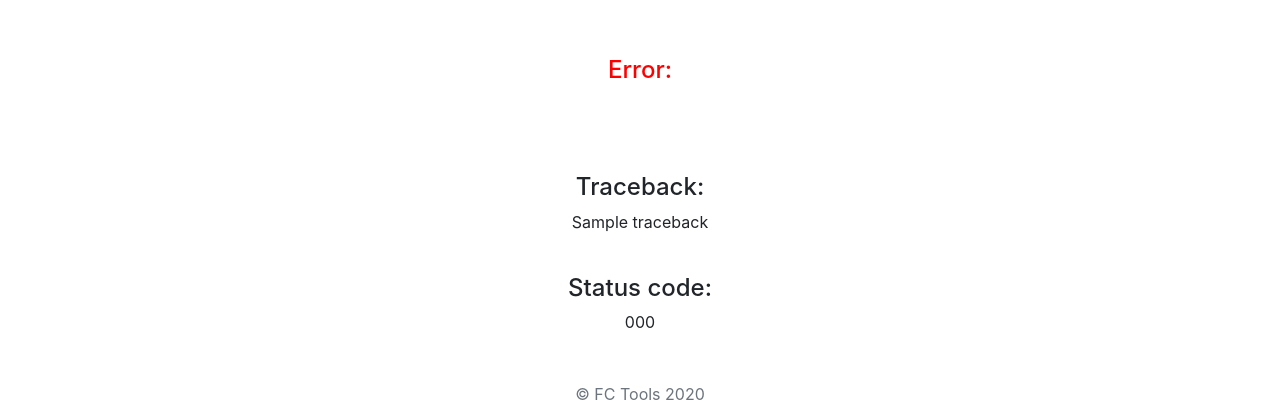
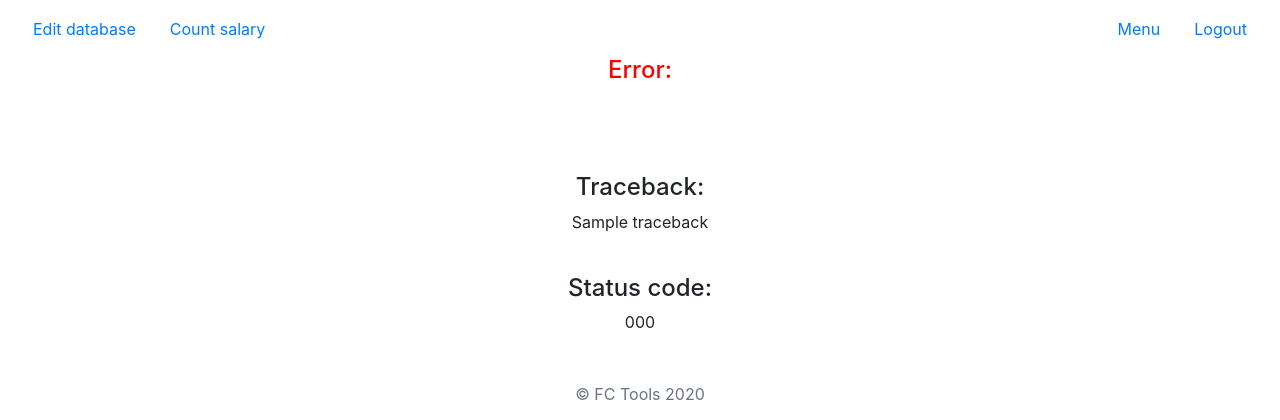
Before and after one commit to FCTools/FCTools_payroll, a Django app: template website/templates/error.html in a window 1280 px wide. Shown: the top 420 px of the page. Run offline with Django 3.2, Linux system fonts and the light colour scheme; the template is opened without the code that fills it: most values are stand-ins (such as "Sample title", 1, 10 or a date in 2020); some libraries are stand-ins or nearby versions.

Commit message:
Add links to menu, logout and other pages to templates.

```diff
--- a/website/templates/error.html
+++ b/website/templates/error.html
@@ -15,6 +15,20 @@
 {% block body_class %}text-center{% endblock %}
 
 {% block content %}
+ <nav class="navbar navbar-expand-sm navbar-dark fixed-top bg-transparent">
+        <div class="collapse navbar-collapse" id="navbarsExampleDefault">
+            <ul class="nav mr-auto">
+                <a class="nav-link btn" href="{% url 'update_db' %}" role="button">Edit database</a>
+                <a class="nav-link btn" href="{% url 'count' %}" role="button">Count salary</a>
+            </ul>
+            <ul class="nav justify-content-end">
+                <a class="nav-link btn" href="{% url 'base_menu' %}" role="button">Menu</a>
+                <a class="nav-link btn" href="{% url 'logout' %}" role="button">Logout</a>
+            </ul>
+
+        </div>
+    </nav>
+
 <div class="container">
     <h4 class="text_red">Error:</h4> <p class="text_red">{{ error_message }}</p>
     <br>
```
Also changed, not shown: website/templates/fctools_salary/count.html (+12 -0 lines), website/templates/fctools_salary/count_result.html (+22 -1 lines), website/templates/fctools_salary/menu.html (+4 -5 lines).
